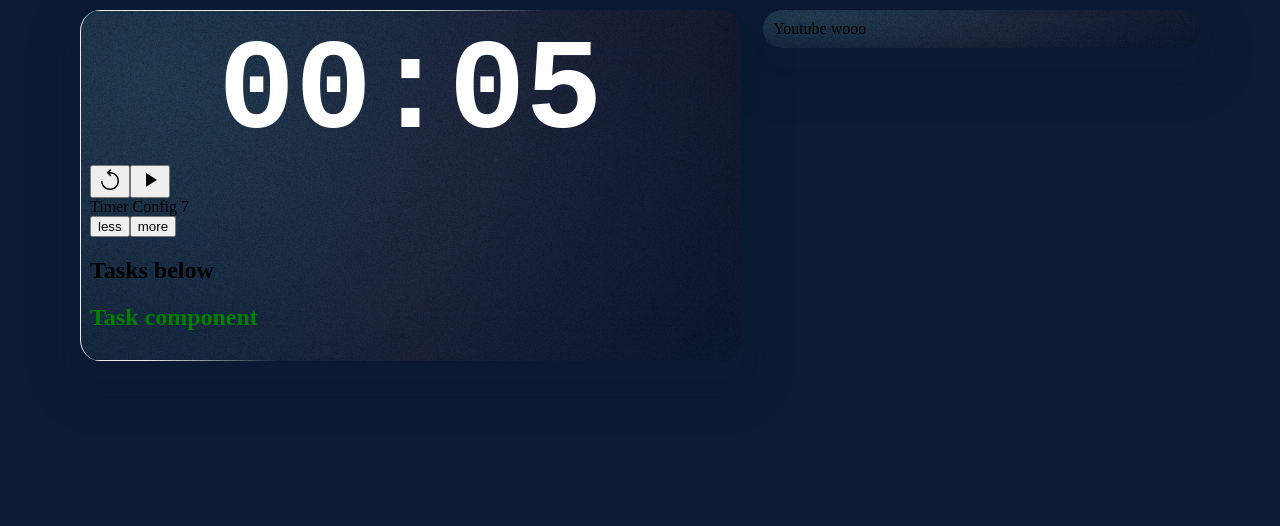
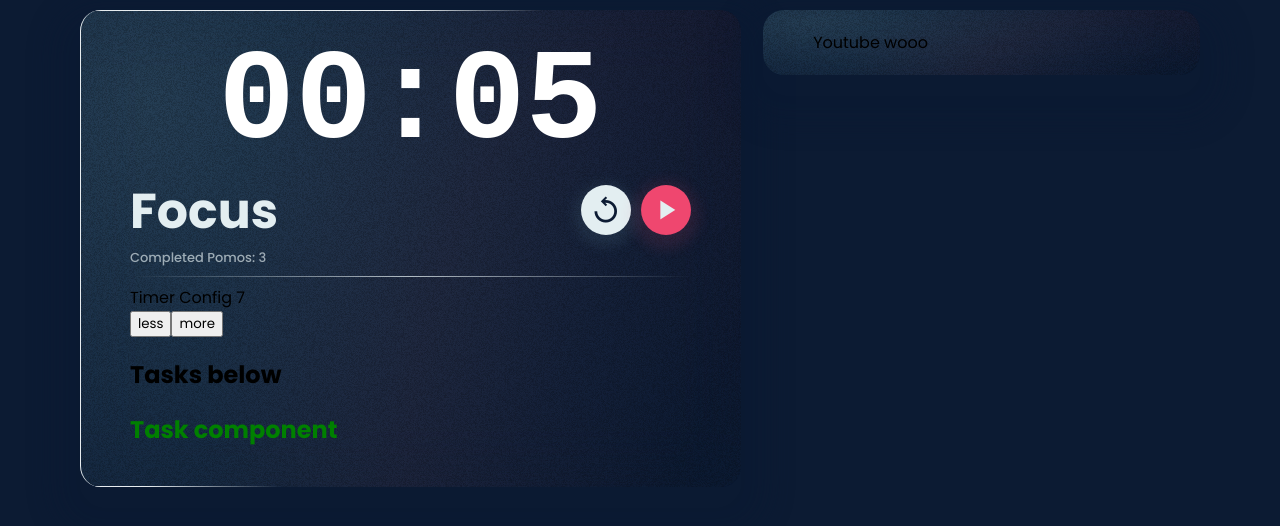
Before and after one commit to AlexandruNst/Pomoplex, a React (Vite) app: page / in a window 1280 px wide. Shown: the top 526 px of the page. Built offline with nearby package versions, Linux system fonts and the light colour scheme; a web font is replaced by a local one.

Commit message:
Pomodoro Info Section

```diff
--- a/src/App.scss
+++ b/src/App.scss
@@ -60,7 +60,7 @@
 }
 
 .glass-card {
-    padding: 10px;
+    padding: 20px 50px;
     background:
         radial-gradient(94.73% 150.26% at 10.75% 18.57%, rgba(165, 239, 255, 0.17) 0%, rgba(110, 191, 244, 0.0380729) 77.08%, rgba(70, 144, 213, 0) 100%),
         radial-gradient(79.06% 181.17% at 96.11% 105.48%, rgba(233, 125, 151, 0) 0%, rgba(97, 29, 45, 0.121875) 59.37%, rgba(0, 0, 0, 0) 100%);
--- a/src/components/PomodoroUnit/Pomodoro/Pomodoro.jsx
+++ b/src/components/PomodoroUnit/Pomodoro/Pomodoro.jsx
@@ -3,6 +3,7 @@ import TimerConfig from "../TimerConfig/TimerConfig"
 import { useEffect, useState } from 'react'
 import './Pomodoro.scss'
 import PomodoroButtons from "../PomodoroButtons/PomodoroButtons"
+import PomodoroInfo from "../PomodoroInfo/PomodoroInfo"
 
 export default function Pomodoro() {
     const [config, setConfig] = useState({
@@ -65,11 +66,17 @@ export default function Pomodoro() {
                 seconds={seconds}
                 toggleTimer={toggleTimer}
             />
-            <PomodoroButtons
-                toggleTimer={toggleTimer}
-                resetTimer={resetTimer}
-                timerTicking={timerTicking}
-            />
+            <div className="pomodoro-utils">
+                <PomodoroInfo />
+                <PomodoroButtons
+                    toggleTimer={toggleTimer}
+                    resetTimer={resetTimer}
+                    timerTicking={timerTicking}
+                />
+            </div>
+
+            <hr />
+
             <TimerConfig
                 minutes={config.pomoTime}
                 incrementTimer={incrementTimer}
--- a/src/components/PomodoroUnit/Pomodoro/Pomodoro.scss
+++ b/src/components/PomodoroUnit/Pomodoro/Pomodoro.scss
@@ -1,5 +1,11 @@
-.pomodoro {
-    .pomodoro--title {
-        color: purple;
-    }
+.pomodoro-utils {
+    display: flex;
+    // align-items: center;
+    justify-content: space-between;
 }
+
+hr {
+    border: 0;
+    height: 1px;
+    background-image: linear-gradient(to right, rgba(227, 238, 241, 0), rgba(227, 238, 241, 0.75), rgba(227, 238, 241, 0));
+}
--- a/src/components/PomodoroUnit/PomodoroButton/PomodoroButton.scss
+++ /dev/null
@@ -1,7 +0,0 @@
-.material-symbols-outlined {
-    font-variation-settings:
-        'FILL' 1,
-        'wght' 400,
-        'GRAD' 0,
-        'opsz' 48
-}
--- a/src/components/PomodoroUnit/PomodoroButtons/PomodoroButtons.jsx
+++ b/src/components/PomodoroUnit/PomodoroButtons/PomodoroButtons.jsx
@@ -1,8 +1,9 @@
-import PomodoroButton from "../PomodoroButton/PomodoroButton";
+import PomodoroButton from "../../Util/Button/Button";
+import "./PomodoroButtons.scss"
 
 export default function PomodoroButtons(props) {
     return (
-        <>
+        <div className="pomodoro-bttns-wrapper">
             <PomodoroButton
                 handleClick={props.resetTimer}
                 primary={false}
@@ -15,6 +16,6 @@ export default function PomodoroButtons(props) {
                 buttonSymbol="start"
                 buttonSymbolTimerTicking="pause"
             />
-        </>
+        </div>
     )
 }
--- a/src/components/PomodoroUnit/PomodoroButtons/PomodoroButtons.scss
+++ b/src/components/PomodoroUnit/PomodoroButtons/PomodoroButtons.scss
@@ -0,0 +1,9 @@
+.pomodoro-bttns-wrapper {
+    display: flex;
+    margin-top: 10px;
+
+    button:not(:first-of-type) {
+        margin-left: 10px;
+    }
+
+}
--- /dev/null
+++ b/src/components/PomodoroUnit/PomodoroInfo/PomodoroInfo.jsx
@@ -0,0 +1,12 @@
+import "./PomodoroInfo.scss"
+
+export default function PomodoroInfo() {
+    return (
+        <div className="pomodoro-info">
+            <h3 className="title">
+                Focus
+            </h3>
+            <p className="info">Completed Pomos: 3</p>
+        </div>
+    )
+}
--- /dev/null
+++ b/src/components/PomodoroUnit/PomodoroInfo/PomodoroInfo.scss
@@ -0,0 +1,19 @@
+@import "../../../utilities/variables.scss";
+
+
+.pomodoro-info {
+    .title {
+        color: $off-white;
+        font-weight: 700;
+        font-size: 49px;
+        margin: 0;
+    }
+
+    .info {
+        color: $off-white;
+        font-weight: 500;
+        font-size: 13px;
+        opacity: 0.65;
+        margin: 0;
+    }
+}
--- a/src/components/PomodoroUnit/PomodoroButton/PomodoroButton.jsx
+++ b/src/components/Util/Button/Button.jsx
@@ -1,4 +1,4 @@
-import './PomodoroButton.scss'
+import './Button.scss'
 
 const symbolNames = {
     pause: "pause",
@@ -8,7 +8,13 @@ const symbolNames = {
 
 export default function PomodoroButton(props) {
     return (
-        <button onClick={props.handleClick}>
+        <button
+            className={
+                `bttn ${props.primary ?
+                    "bttn-primary" :
+                    "bttn-secondary"}`
+            }
+            onClick={props.handleClick}>
             <span class="material-symbols-outlined">
                 {props.timerTicking ?
                     symbolNames[props.buttonSymbolTimerTicking] :
--- /dev/null
+++ b/src/components/Util/Button/Button.scss
@@ -0,0 +1,39 @@
+@import "../../../utilities/variables.scss";
+
+.material-symbols-outlined {
+    font-variation-settings:
+        'FILL' 1,
+        'wght' 700,
+        'GRAD' 0,
+        'opsz' 48
+}
+
+.bttn {
+    border-radius: 100%;
+    outline: none;
+    border: none;
+    cursor: pointer;
+    width: 50px;
+    height: 50px;
+    display: flex;
+    justify-content: center;
+    align-items: center;
+    padding: 0;
+
+
+    span {
+        font-size: 1.75rem;
+    }
+}
+
+.bttn-primary {
+    background-color: $primary-colour;
+    color: $off-white;
+    box-shadow: 0px 5px 14px 9px $primary-glow;
+}
+
+.bttn-secondary {
+    background-color: $off-white;
+    color: $bg-colour;
+    box-shadow: 0px 5px 14px 7px $secondary-glow;
+}
--- a/src/index.scss
+++ b/src/index.scss
@@ -1,5 +1,9 @@
+$primary-color: #EF476F;
+
 * {
   box-sizing: border-box;
+  font-family: 'Poppins', sans-serif;
+
 }
 
 body {
--- /dev/null
+++ b/src/utilities/variables.scss
@@ -0,0 +1,5 @@
+$primary-colour: #EF476F;
+$off-white: #E3EEF1;
+$bg-colour: #0C1B33;
+$secondary-glow: rgba(165, 239, 255, 0.08);
+$primary-glow: rgba(239, 71, 111, 0.11);
```
